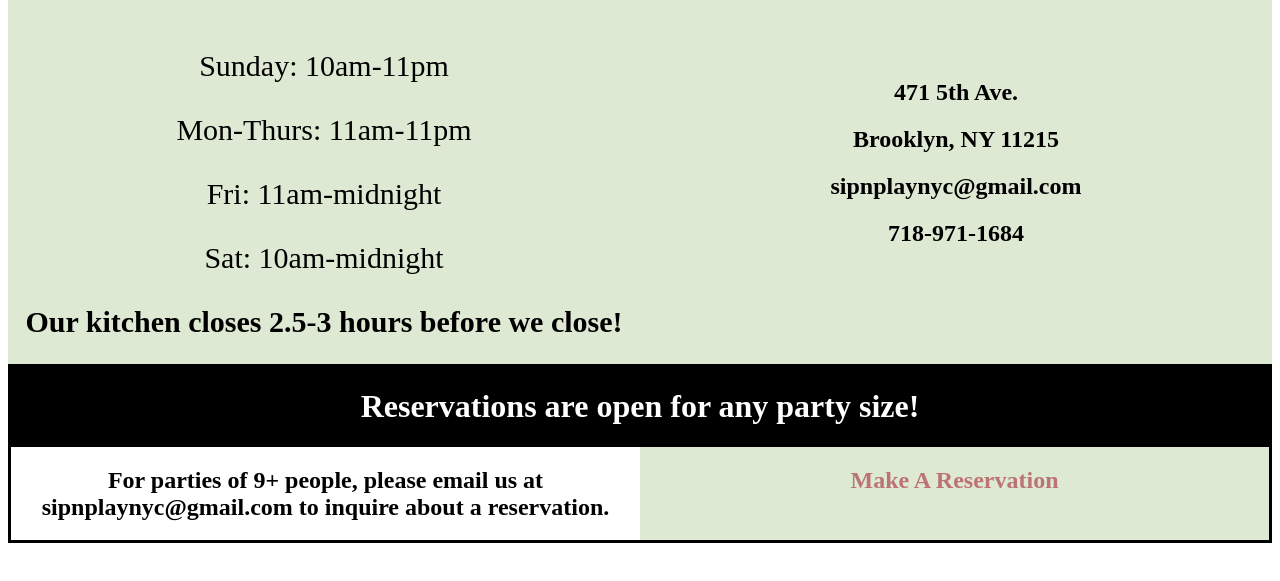
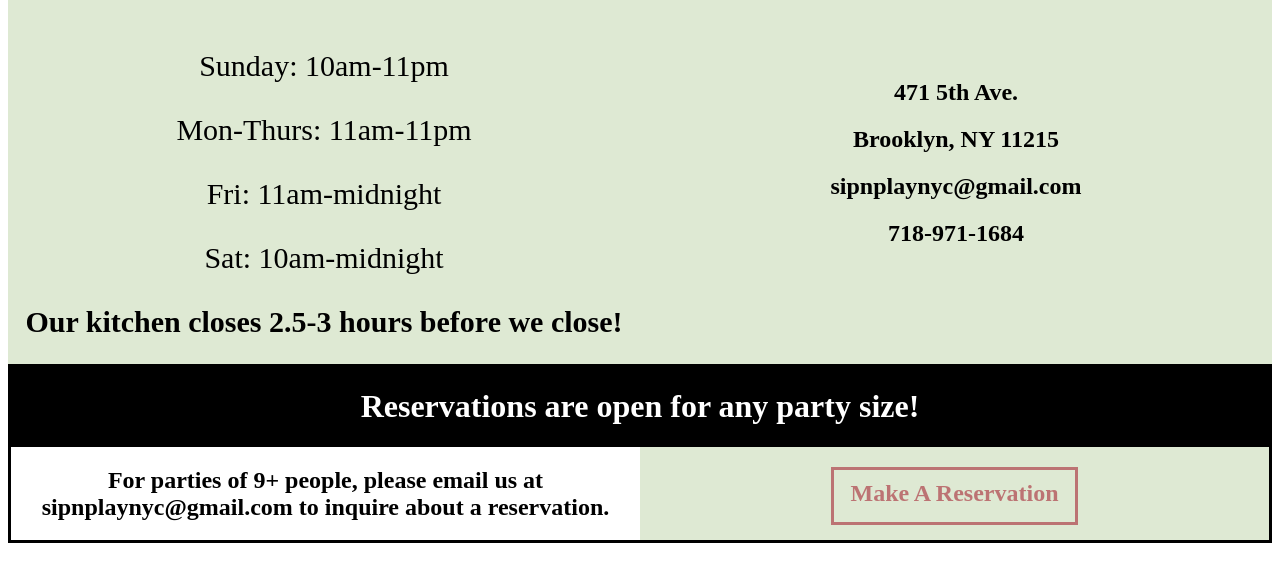
Before and after one commit to SodiqBalogun/SodiqBalogun.github.io, a website built with Vite: page Project_Files/index.html in a window 1280 px wide. Shown: the part 123-704 px from the top of the page. Built offline with nearby package versions, Linux system fonts and the light colour scheme.

Commit message:
Added styled reservation button.

```diff
--- a/Project_Files/style.css
+++ b/Project_Files/style.css
@@ -129,4 +129,13 @@ header {
 
 .reservationInfo2_2 h2 {
     color: #bc7373;
+    border: 3px solid #bc7373;
+    width: 35%;
+    height: 35%;
+    padding: 10px;
 }
+
+.reservationInfo2_2 h2:hover {
+    background: #bc7373;
+    color: white;
+}
```
